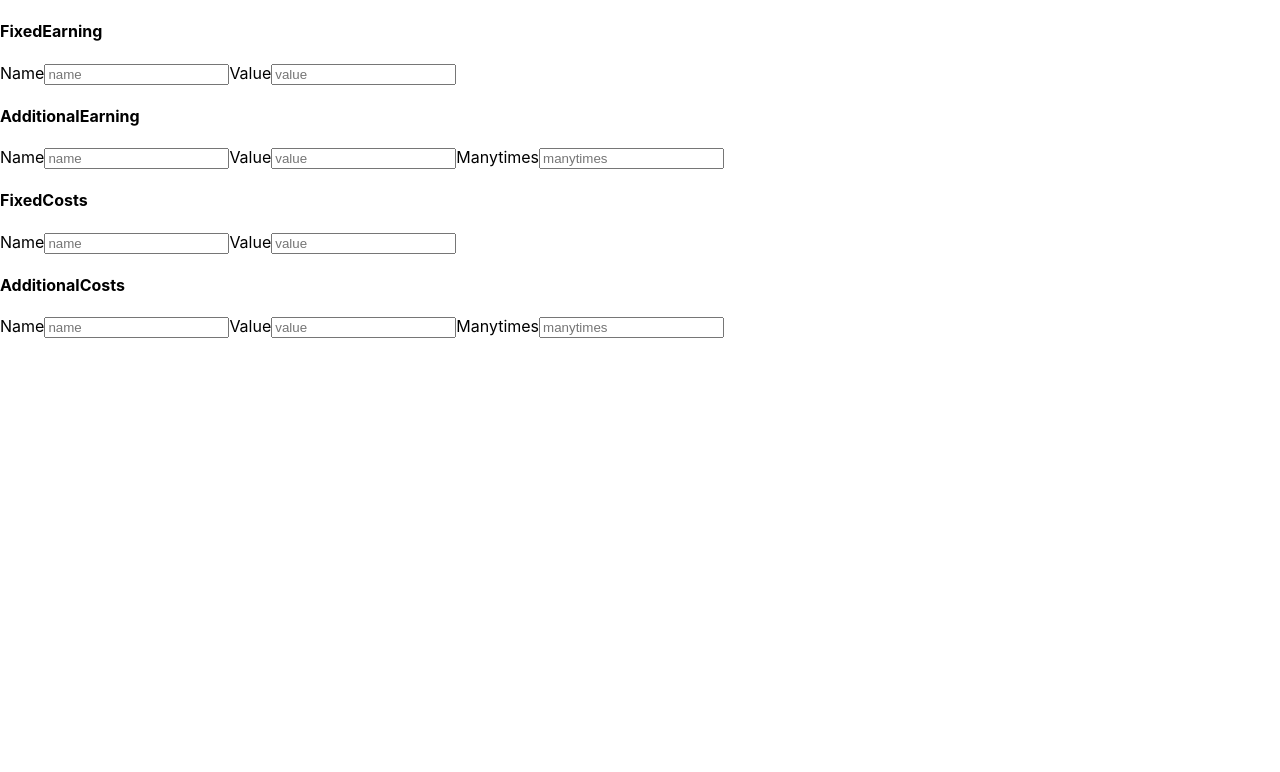
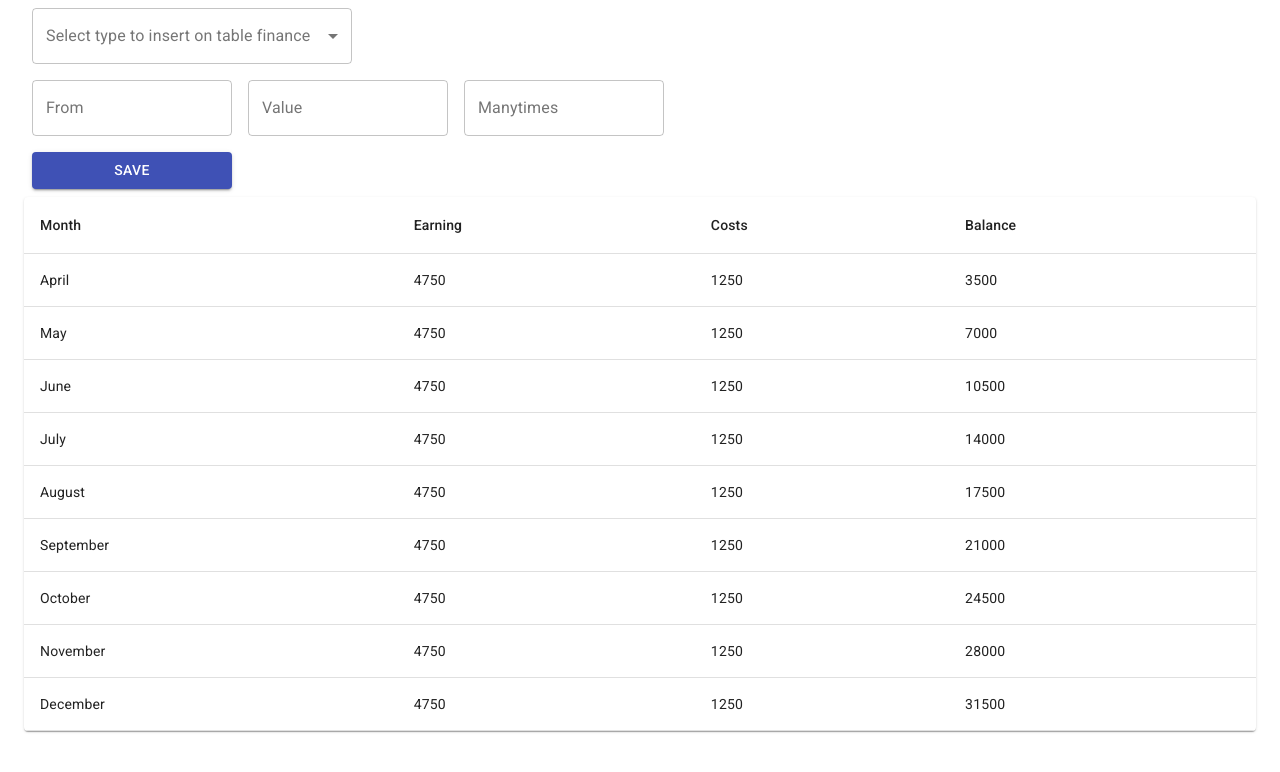
Before and after one commit to viniciusom/projeto-finance-calculator, a React (Create React App) app: page / in a window 1280 px wide. Shown: the top 772 px of the page. Built offline with nearby package versions, Linux system fonts and the light colour scheme.

Commit message:
Add selection, fields text, button and table

```diff
--- a/package.json
+++ b/package.json
@@ -3,6 +3,7 @@
   "version": "0.1.0",
   "private": true,
   "dependencies": {
+    "@material-ui/core": "^4.9.5",
     "@testing-library/jest-dom": "^4.2.4",
     "@testing-library/react": "^9.3.2",
     "@testing-library/user-event": "^7.1.2",
--- a/public/index.html
+++ b/public/index.html
@@ -24,6 +24,7 @@
       work correctly both with client-side routing and a non-root public URL.
       Learn how to configure a non-root public URL by running `npm run build`.
     -->
+    <link rel="stylesheet" href="https://fonts.googleapis.com/css?family=Roboto:300,400,500,700&display=swap" />
     <title>React App</title>
   </head>
   <body>
--- a/src/modules/components/AdditionalCosts.tsx
+++ b/src/modules/components/AdditionalCosts.tsx
@@ -1,9 +1,12 @@
 import React from 'react';
+import { Typography } from '@material-ui/core';
 
 function AdditionalCosts() {
   return(
     <>
-      <h4>AdditionalCosts</h4>
+      <Typography variant="h6" component="h2">
+        AdditionalCosts
+      </Typography>
       <label>Name</label>
       <input type="text" id="ac-name" placeholder="name"/>
       <label>Value</label>
--- a/src/modules/components/AdditionalEarning.tsx
+++ b/src/modules/components/AdditionalEarning.tsx
@@ -1,9 +1,12 @@
 import React from 'react';
+import { Typography } from '@material-ui/core';
 
 function AdditionalEarning() {
   return(
     <>
-      <h4>AdditionalEarning</h4>
+      <Typography variant="h6" component="h2">
+        AdditionalEarning
+      </Typography>
       <label>Name</label>
       <input type="text" id="ae-name" placeholder="name"/>
       <label>Value</label>
--- a/src/modules/components/FixedCosts.tsx
+++ b/src/modules/components/FixedCosts.tsx
@@ -1,9 +1,12 @@
 import React from 'react';
+import { Typography } from '@material-ui/core';
 
 function FixedCosts() {
   return(
     <>
-      <h4>FixedCosts</h4>
+      <Typography variant="h6" component="h2">
+        FixedCosts
+      </Typography>
       <label>Name</label>
       <input type="text" id="fc-name" placeholder="name"/>
       <label>Value</label>
--- a/src/modules/components/FixedEarning.tsx
+++ b/src/modules/components/FixedEarning.tsx
@@ -1,13 +1,23 @@
 import React from 'react';
+import { Typography, Button } from '@material-ui/core';
 
 function FixedEarning() {
   return(
     <>
-      <h4>FixedEarning</h4>
-      <label>Name</label>
+      <Typography variant="h5">
+        FixedEarning
+      </Typography>
+      <Typography variant="h6">
+        Name
+      </Typography>
       <input type="text" id="fe-name" placeholder="name"/>
-      <label>Value</label>
+      <Typography variant="h6" component="h2">
+        Value
+      </Typography>
       <input type="value" id="fe-value" placeholder="value"/>
+      <Button variant="contained" color="primary">
+        Adicionar
+      </Button>
     </>
   );
 }
--- a/src/modules/views/FinanceCalculator.tsx
+++ b/src/modules/views/FinanceCalculator.tsx
@@ -1,17 +1,109 @@
 import React from 'react';
-import FixedEarning from '../components/FixedEarning';
-import AdditionalEarning from '../components/AdditionalEarning';
-import FixedCosts from '../components/FixedCosts';
-import AdditionalCosts from '../components/AdditionalCosts';
-
+import { Container, FormControl, InputLabel, Select, makeStyles, TextField, MenuItem, Button, TableContainer, Paper, Table, TableHead, TableRow, TableCell, TableBody } from '@material-ui/core';
 
 function FinanceCalculator() {
+
+  const useStyles = makeStyles(theme => ({
+    formControl: {
+      margin: theme.spacing(1),
+      minWidth: 320,
+    },
+    selectEmpty: {
+      marginTop: theme.spacing(2),
+    },
+    root: {
+      '& > *': {
+        margin: theme.spacing(1),
+        width: 200,
+      },
+    },
+    table: {
+      minWidth: 650,
+    },
+  }));
+  const classes = useStyles();
+  const [type, setType] = React.useState('');
+  const inputLabel = React.useRef<HTMLLabelElement>(null);
+  const [labelWidth, setLabelWidth] = React.useState(0);
+  React.useEffect(() => {
+    setLabelWidth(inputLabel.current!.offsetWidth);
+  }, []);
+  const handleChange = (event: any) => {
+    setType(event.target.value);
+  };
+
+  function createData(month: string, earning: number, costs: number, balance: number) {
+    return { month, earning, costs, balance };
+  }
+
+  const rows = [
+    createData('April', 4750, 1250, 3500),
+    createData('May', 4750, 1250, 7000),
+    createData('June', 4750, 1250, 10500),
+    createData('July', 4750, 1250, 14000),
+    createData('August', 4750, 1250, 17500),
+    createData('September', 4750, 1250, 21000),
+    createData('October', 4750, 1250, 24500),
+    createData('November', 4750, 1250, 28000),
+    createData('December', 4750, 1250, 31500),
+  ];
+
   return(
     <>
-      <FixedEarning/>
-      <AdditionalEarning/>
-      <FixedCosts/>
-      <AdditionalCosts/>
+      <Container maxWidth="lg">
+      <FormControl variant="outlined" className={classes.formControl}>
+        <InputLabel ref={inputLabel} id="demo-simple-select-outlined-label">
+          Select type to insert on table finance
+        </InputLabel>
+        <Select
+          labelId="demo-simple-select-outlined-label"
+          id="demo-simple-select-outlined"
+          value={type}
+          onChange={handleChange}
+          labelWidth={labelWidth}
+        >
+          <MenuItem value="">None</MenuItem>
+          <MenuItem value="fixedearning">Fixed Earning</MenuItem>
+          <MenuItem value="additionalearning">Additional Earning</MenuItem>
+          <MenuItem value="fixedcosts">Fixed Costs</MenuItem>
+          <MenuItem value="additionalcosts">Additional Costs</MenuItem>
+        </Select>
+      </FormControl>
+      <form className={classes.root}>
+        <TextField id="outlined-basic" label="From" variant="outlined" />
+        <TextField id="outlined-basic" label="Value" variant="outlined" />
+        <TextField id="outlined-basic" label="Manytimes" variant="outlined" />
+      </form>
+      <div className={classes.root}>
+        <Button variant="contained" color="primary" href="#contained-buttons">
+          Save
+        </Button>
+      </div>
+      <TableContainer component={Paper}>
+      <Table className={classes.table} aria-label="simple table">
+        <TableHead>
+          <TableRow>
+            <TableCell>Month</TableCell>
+            <TableCell>Earning</TableCell>
+            <TableCell>Costs</TableCell>
+            <TableCell>Balance</TableCell>
+          </TableRow>
+        </TableHead>
+        <TableBody>
+          {rows.map(row => (
+            <TableRow key={row.month}>
+              <TableCell component="th" scope="row">
+                {row.month}
+              </TableCell>
+              <TableCell>{row.earning}</TableCell>
+              <TableCell>{row.costs}</TableCell>
+              <TableCell>{row.balance}</TableCell>
+            </TableRow>
+          ))}
+        </TableBody>
+      </Table>
+    </TableContainer>
+      </Container>
     </>
   );
 }
```
Also changed, not shown: 2 other files (tests, documents, lock files or other folders).
